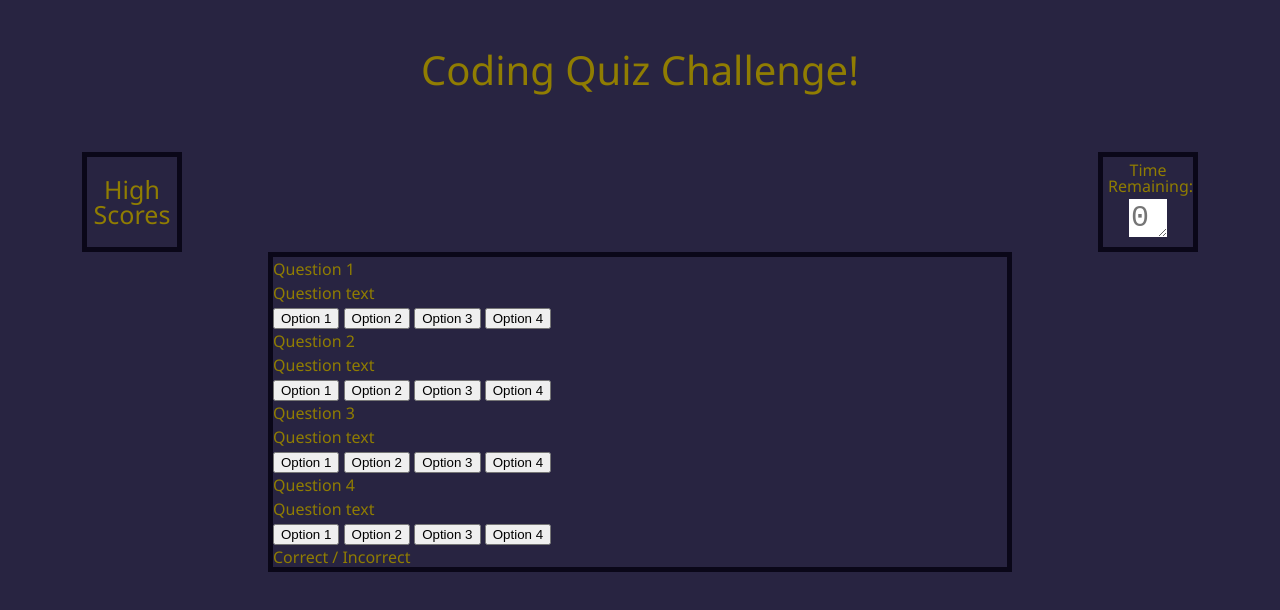
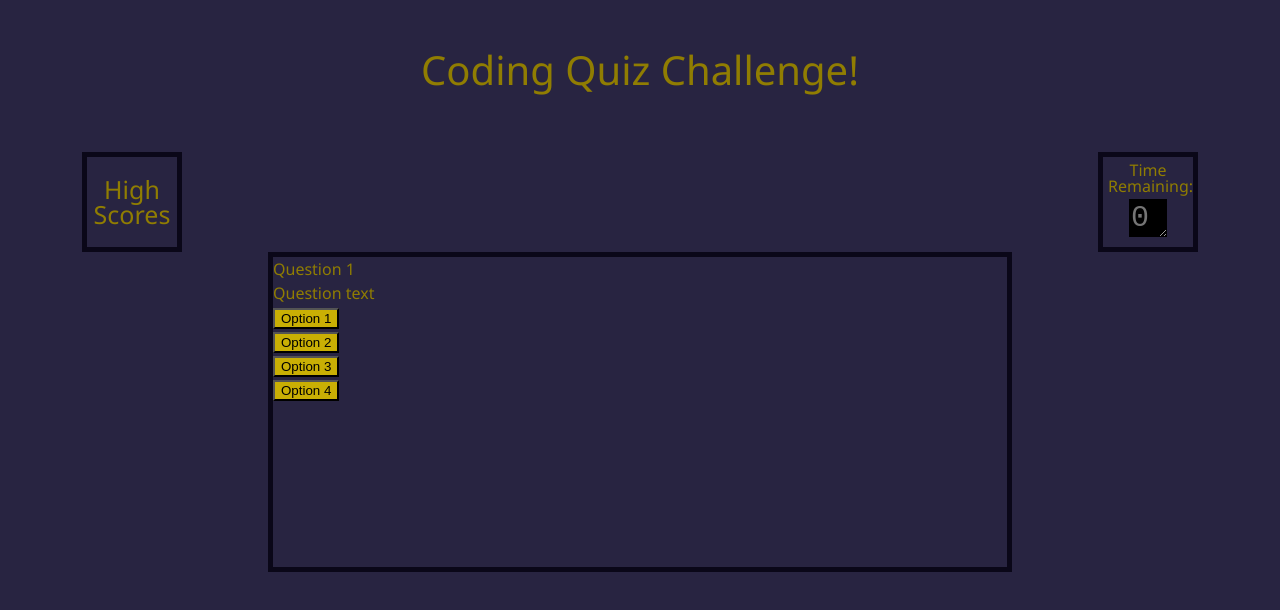
Before and after one commit to sarah-jensen/code-quiz, a plain HTML site: page index.html in a window 1280 px wide. Drawn offline with Linux system fonts and the light colour scheme.

Commit message:
added css to format question cards

```diff
--- a/Assets/css/style.css
+++ b/Assets/css/style.css
@@ -44,6 +44,8 @@ header {
     border: 5px;
     margin-top: 5px;
     font-size: 30px;
+    background-color: black;
+    color: white;
 }
 
 .get-started {
@@ -76,8 +78,8 @@ header {
 }
 
 .questions {
-        display: flex;
-        flex-direction: column;
+        /* display: flex;
+        flex-direction: column; */
         align-content: left;
         margin-left: 20%;
         margin-right: 20%;
@@ -89,6 +91,29 @@ header {
         display:
 }
 
+.questions button {
+    background-color: var(--button-color);
+}
+
+#q1 {
+    display:block;
+}
+
+#q2 {
+    display:none;
+}
+
+#q3 {
+    display:none;
+}
+
+#q4 {
+    display:none;
+}
+
+#flash-response {
+    display:none;
+}
 .game-over {
     display: none;
     flex-direction: column;
--- a/index.html
+++ b/index.html
@@ -1,13 +1,12 @@
 <!DOCTYPE html>
 <html lang="en">
-
   <head>
-    <meta charset="UTF-8">
-    <meta http-equiv="X-UA-Compatible" content="IE=edge">
-    <meta name="viewport" content="width=device-width, initial-scale=1.0">
-    <link rel="stylesheet" href="./Assets/css/reset.css">
-    <link rel="stylesheet" href="./Assets/css/colors.css">
-    <link rel="stylesheet" href="./Assets/css/style.css">
+    <meta charset="UTF-8" />
+    <meta http-equiv="X-UA-Compatible" content="IE=edge" />
+    <meta name="viewport" content="width=device-width, initial-scale=1.0" />
+    <link rel="stylesheet" href="./Assets/css/reset.css" />
+    <link rel="stylesheet" href="./Assets/css/colors.css" />
+    <link rel="stylesheet" href="./Assets/css/style.css" />
     <title>Quiz Time</title>
   </head>
 
@@ -16,48 +15,42 @@
       <h1><b>Coding Quiz Challenge!</b></h1>
     </header>
     <main>
-        <div class = "subheader">
+      <div class="subheader">
         <!-- link to high scores -->
         <section class="high-scores">
           <h3>High Scores</h3>
         </section>
 
         <!-- timer -->
-        <section class = "time-box">
+        <section class="time-box">
           <h3>Time Remaining:</h3>
-            <textarea
-            id="timer"
-            placeholder = "00"
-            rows = 1
-            cols = 1
-            ></textarea>
-            </div>
+          <textarea id="timer" placeholder="00" rows="1" cols="1"></textarea>
         </section>
       </div>
 
       <!-- instructions and start button-->
       <section class="get-started">
         <h2>Keep an eye on the timer!</h2>
-            <p>
-                Press "start" to begin.
-            </p>
-            <button class="start-button">
-                START
-            </button>
+        <p>Press "start" to begin.</p>
+        <button class="start-button">START</button>
       </section>
 
       <!-- question box -->
-        <section class = "questions">
-            <div id = "q1">
+      <section class="questions">
+        <div id="q1">
           <p>Question 1</p>
           <p>Question text</p>
-            <button>Option 1</button>
-            <button>Option 2</button>
-            <button>Option 3</button>
-            <button>Option 4</button>
+          <p><button class="q">Option 1</button>
+          </p>
+          <p><button class="q">Option 2</button>
+          </p>
+          <p><button class="q">Option 3</button>
+          </p>
+          <p><button class="q">Option 4</button>
+          </p>
         </div>
 
-            <div id = "q2">
+        <div id="q2">
           <p>Question 2</p>
           <p>Question text</p>
           <button>Option 1</button>
@@ -66,7 +59,7 @@
           <button>Option 4</button>
         </div>
 
-            <div id = "q3">
+        <div id="q3">
           <p>Question 3</p>
           <p>Question text</p>
           <button>Option 1</button>
@@ -75,7 +68,7 @@
           <button>Option 4</button>
         </div>
 
-            <div id = "q4">
+        <div id="q4">
           <p>Question 4</p>
           <p>Question text</p>
           <button>Option 1</button>
@@ -84,19 +77,16 @@
           <button>Option 4</button>
         </div>
 
-            <p id = "Flash-response">Correct / Incorrect</p>
+        <p id="flash-response">Correct / Incorrect</p>
       </section>
 
       <!-- game over -->
       <section class="game-over">
         <h2>Game over!</h2>
         <p>Enter your name to save your score.</p>
-            <textarea
-            id="player-name"
-            placeholder="your name here"
-            ></textarea>
-            <button class = "submit">Submit</button>
-            <button class = "retake-quiz">Retake Quiz</button>
+        <textarea id="player-name" placeholder="your name here"></textarea>
+        <button class="submit">Submit</button>
+        <button class="retake-quiz">Retake Quiz</button>
       </section>
 
       <!-- high scores -->
@@ -107,7 +97,7 @@
         <h4 class="third">Score - Player name</h4>
         <h4 class="fourth">Score - Player name</h4>
         <h4 class="fifth">Score - Player name</h4>
-            <button class = "retake-quiz">Retake Quiz</button>
+        <button class="retake-quiz">Retake Quiz</button>
       </section>
     </main>
     <script src="script.js"></script>
```
Lines whose indentation alone changed are shown as unchanged.
